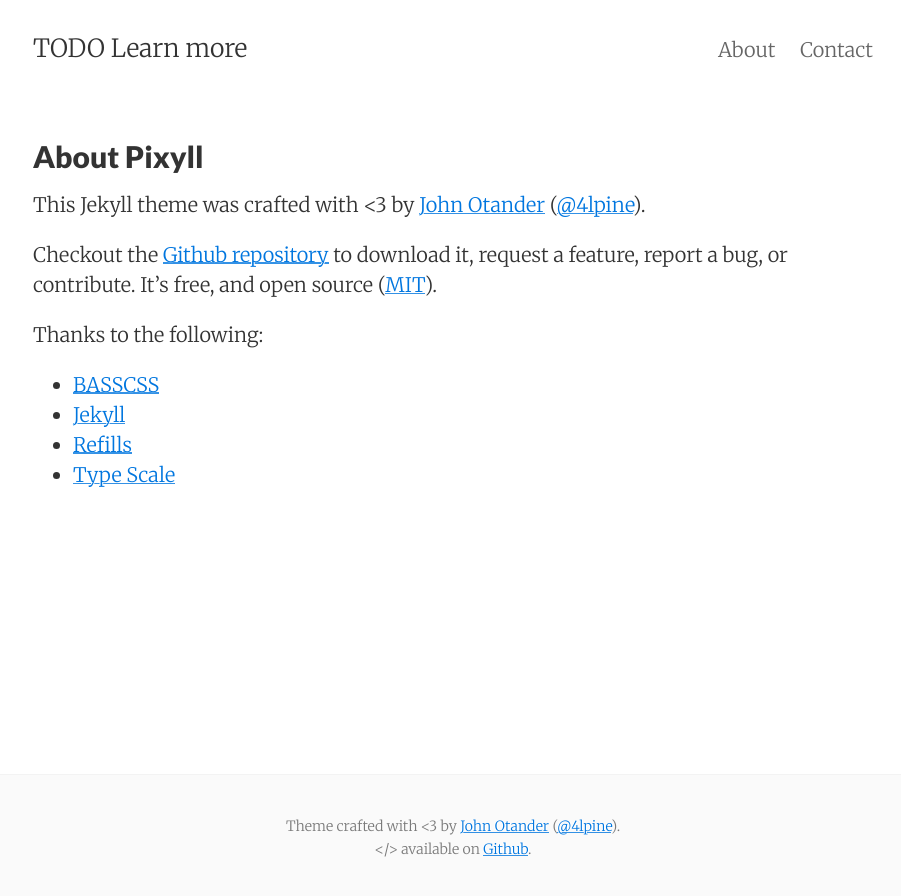
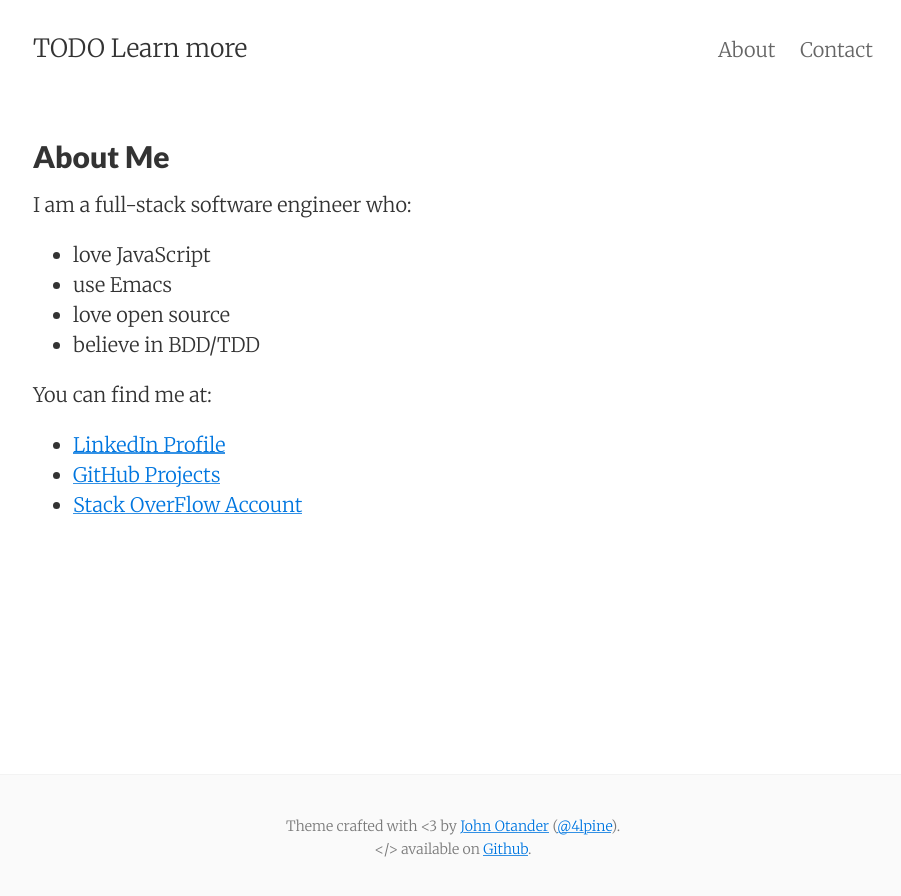
Before and after one commit to lzhoucs/lzhoucs.github.io, a Jekyll site: the page built from about.md, in a window 1280 px wide. Shown: the top 896 px of the page, without its empty margins (187-1088 px from the left). Built offline with Jekyll 4.4.1, drawn with Linux system fonts in a browser that asks for light colours.

Commit message:
Add about.me
--lzhoucs@G580-WIN10|Magit

```diff
--- a/about.md
+++ b/about.md
@@ -1,19 +1,18 @@
 ---
 layout: page
-title: About Pixyll
+title: About Me
 permalink: /about/
 ---
 
-This Jekyll theme was crafted with <3 by [John Otander](http://johnotander.com)
-([@4lpine](https://twitter.com/4lpine)).
+I am a full-stack software engineer who:
 
-Checkout the [Github repository](https://github.com/johnotander/pixyll) to download it,
-request a feature, report a bug, or contribute. It's free, and open source
-([MIT](http://opensource.org/licenses/MIT)).
+  - love JavaScript
+  - use Emacs
+  - love open source
+  - believe in BDD/TDD
 
-Thanks to the following:
+You can find me at:
 
-* [BASSCSS](http://basscss.com)
-* [Jekyll](http://jekyllrb.com)
-* [Refills](http://refills.bourbon.io/)
-* [Type Scale](http://type-scale.com/)
+  - [LinkedIn Profile](https://www.linkedin.com/in/lzhoucs)
+  - [GitHub Projects](https://github.com/lzhoucs)
+  - [Stack OverFlow Account](http://stackoverflow.com/users/1999083/liang-zhou)
```
